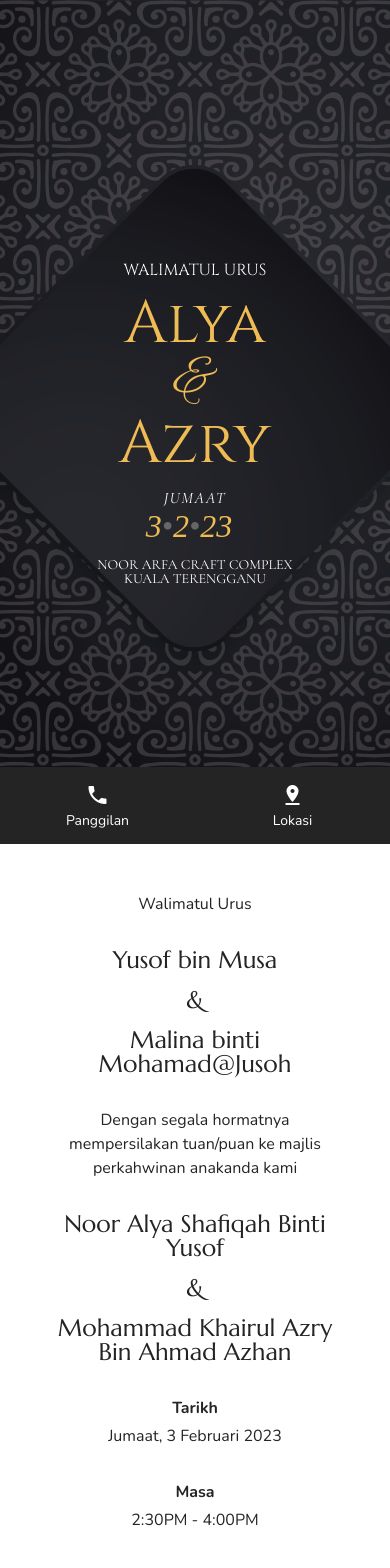
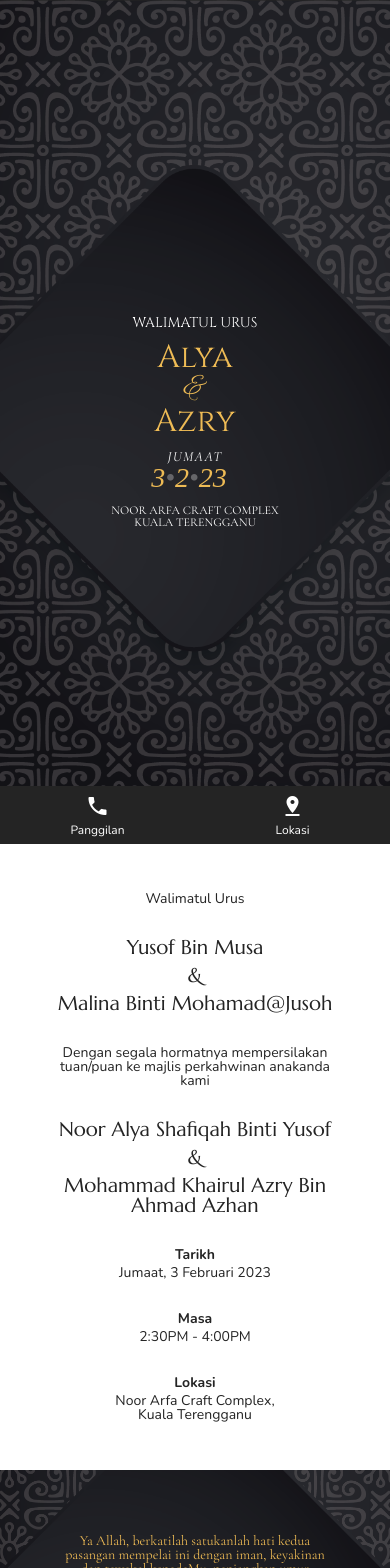
Before and after one commit to alyayusof/walimatul-urus, a Vue app: page / in a window 390 px wide. Shown: the top 1568 px of the page. Built offline with nearby package versions, Linux system fonts and the light colour scheme; a web font is replaced by a local one.

Commit message:
Fix font size on mobile

```diff
--- a/src/App.vue
+++ b/src/App.vue
@@ -7,37 +7,37 @@
       <div class="bg-local bg-no-repeat bg-center h-screen w-full bg-cover" :style="{ backgroundImage: `url(${mainBg})` }">
         <div class="flex flex-wrap w-full h-full items-center justify-center">
           <div class="flex flex-col items-center text-center text-white space-y-0.75">
-            <div class="font-cinzel uppercase">Walimatul Urus</div>
-            <div class="text-h1 text-gold font-cinzel space-y-0">
+            <div class="text-sm md:text-base font-cinzel uppercase">Walimatul Urus</div>
+            <div class="text-h2 md:text-h1 text-gold font-cinzel space-y-0">
               <div>Alya</div>
               <div class="font-alex">&</div>
               <div>Azry</div>
             </div>
-            <div class="space-y-0 pb-0.25">
-              <div class="uppercase font-cormorant italic tracking-widest">Jumaat</div>
+            <div class="space-y-0">
+              <div class="uppercase font-cormorant italic tracking-widest text-sm md:text-base ">Jumaat</div>
               <!-- <div class="flex items-center justify-center font-nunito">
                 <div class="border-y py-0.25 border-white">FEB</div>
                 <div class="text-h1 pl-0.25 pr-1 pb-0.25 font-petit font-light italic">03</div>
                 <div class="border-y py-0.25 border-white">2023</div>
               </div> -->
-              <div class="text-gold text-h2 pl-0.25 pr-1 font-petit font-light italic">3<span class="text-white text-opacity-30">•</span>2<span class="text-white text-opacity-30">•</span>23</div>
+              <div class="text-gold text-h3 md:text-h2 pl-0.25 pr-1 font-petit font-light italic">3<span class="text-white text-opacity-30">•</span>2<span class="text-white text-opacity-30">•</span>23</div>
               <!-- <div class="uppercase font-cormorant italic tracking-widest">2:30PM - 4:00PM</div> -->
             </div>
-            <div class="uppercase text-sm">Noor Arfa Craft Complex<br>Kuala Terengganu</div>
+            <div class="uppercase text-xs md:text-sm">Noor Arfa Craft Complex<br>Kuala Terengganu</div>
           </div>
         </div>
       </div>
 
       <!-- Main section -->
-      <div class="bg-white text-dark w-full p-3 flex flex-col items-center space-y-2 text-center">
+      <div class="bg-white text-dark w-full p-3 flex flex-col items-center space-y-2 text-center text-sm md:text-base">
         <div class="capitalize font-nunito font-light">Walimatul urus</div>
-        <div class="text-xl space-y-1 font-marcellus">
-          <div>Yusof bin Musa</div>
+        <div class="text-lg md:text-xl space-y-0.5 md:space-y-1 font-marcellus">
+          <div>Yusof Bin Musa</div>
           <div>&</div>
-          <div>Malina binti Mohamad@Jusoh</div>
+          <div>Malina Binti Mohamad@Jusoh</div>
         </div>
         <div class="font-nunito font-light">Dengan segala hormatnya mempersilakan tuan/puan ke majlis perkahwinan anakanda kami</div>
-        <div class="text-xl space-y-1 font-marcellus">
+        <div class="text-lg md:text-xl space-y-0.5 md:space-y-1 font-marcellus">
           <div>Noor Alya Shafiqah Binti Yusof</div>
           <div>&</div>
           <div>Mohammad Khairul Azry Bin Ahmad Azhan</div>
@@ -61,7 +61,7 @@
       </div>
 
       <!-- Doa section -->
-      <div class="bg-local bg-no-repeat bg-center h-full w-full bg-cover p-4 text-center space-y-1 mb-[77px]" :style="{ backgroundImage: `url(${secondaryBg})` }">
+      <div class="bg-local bg-no-repeat bg-center h-full w-full bg-cover p-4 text-center text-sm md:text-base space-y-1 mb-[58px] md:mb-[77px]" :style="{ backgroundImage: `url(${secondaryBg})` }">
         <div class="text-gold">Ya Allah, berkatilah satukanlah hati kedua pasangan mempelai ini dengan iman, keyakinan dan tawakal kepadaMu, panjangkan umur mereka, lapangkanlah rezeki mereka, dekatlah mereka menuju kebaikan, jauhkanlah mereka dari keburukan, kurniakanlah mereka zuriat yang soleh dan solehah.</div>
         <div class="flex items-center justify-center text-white space-x-0.5 font-nunito">
           <div>Alya</div>
@@ -83,12 +83,12 @@
       <!-- Next section  -->
 
       <!-- Navigation section -->
-      <div class="fixed z-50 bottom-0 w-full md:w-container bg-dark text-white text-sm font-nunito">
+      <div class="fixed z-50 bottom-0 w-full md:w-container bg-dark text-white text-xs md:text-sm font-nunito">
         <!-- Panggilan -->
         <div class="w-full p-3 hidden">menu</div>
 
         <!-- Bottom Menu -->
-        <div class="w-full flex items-center justify-around py-1">
+        <div class="w-full flex items-center justify-around py-0.5 md:py-1">
           <div class="flex flex-col items-center space-y-0.25 w-full">
             <div>
               <span class="material-icons text-white">phone</span>
```
